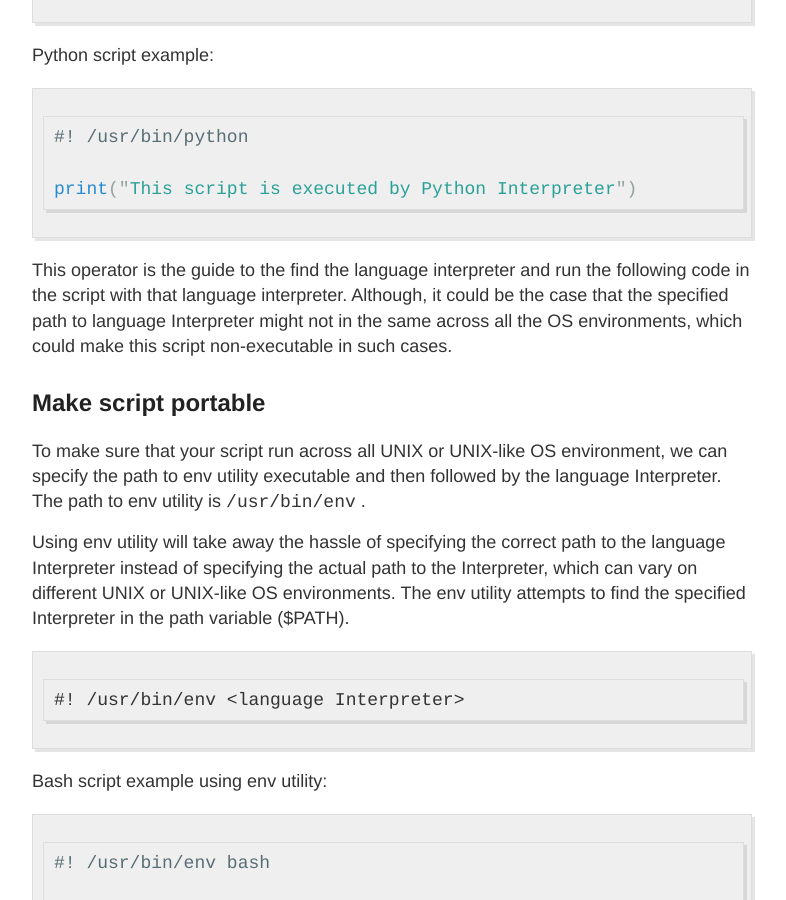
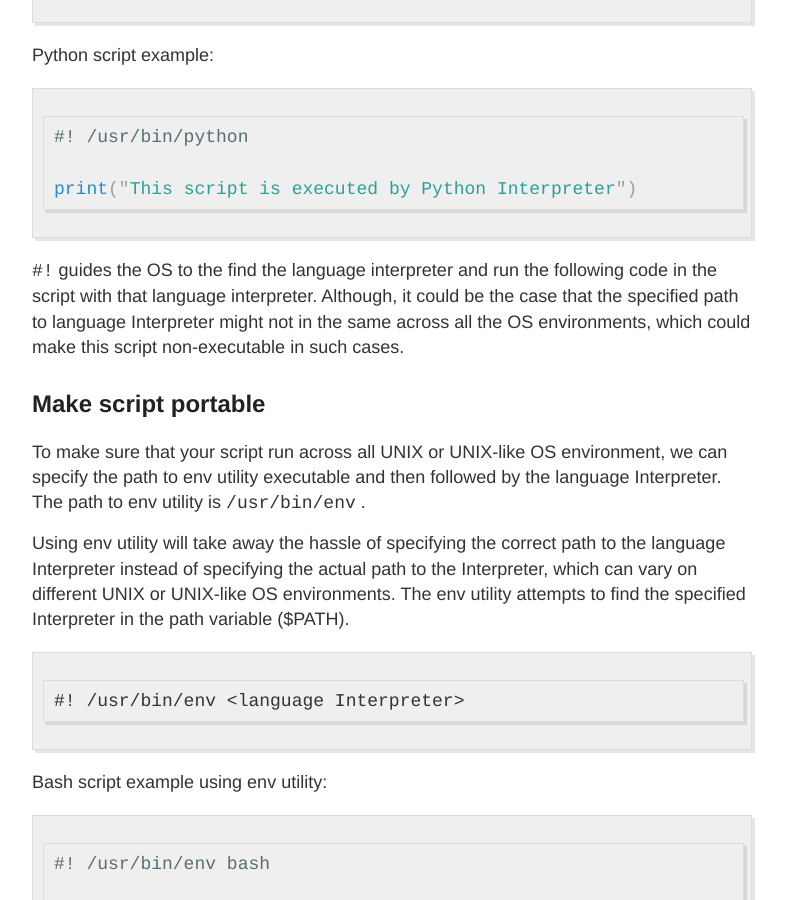
Before and after one commit to mayanksingh0895/mayanksingh0895.github.io, a Jekyll site: the page built from _posts/2020-8-15-Shebang.md, in a window 1280 px wide and 900 px high, scrolled down 615 px. Shown: the whole window, without its empty margins (248-1034 px from the left). Built offline with Jekyll 4.4.1, drawn with Linux system fonts in a browser that asks for light colours.

Commit message:
updated shebang blog

````diff
--- a/_posts/2020-8-15-Shebang.md
+++ b/_posts/2020-8-15-Shebang.md
@@ -23,7 +23,7 @@ Python script example:
 print("This script is executed by Python Interpreter")
 ```
 
-This operator is the guide to the find the language interpreter and run the following code in the script with that language interpreter. Although, it could be the case that the specified path to language Interpreter might not in the same across all the OS environments, which could make this script non-executable in such cases.
+`#!` guides the OS to the find the language interpreter and run the following code in the script with that language interpreter. Although, it could be the case that the specified path to language Interpreter might not in the same across all the OS environments, which could make this script non-executable in such cases.
 
 ## Make script portable
 To make sure that your script run across all UNIX or UNIX-like OS environment, we can specify the path to env utility executable and then followed by the language Interpreter. The path to env utility is `/usr/bin/env` .
````
